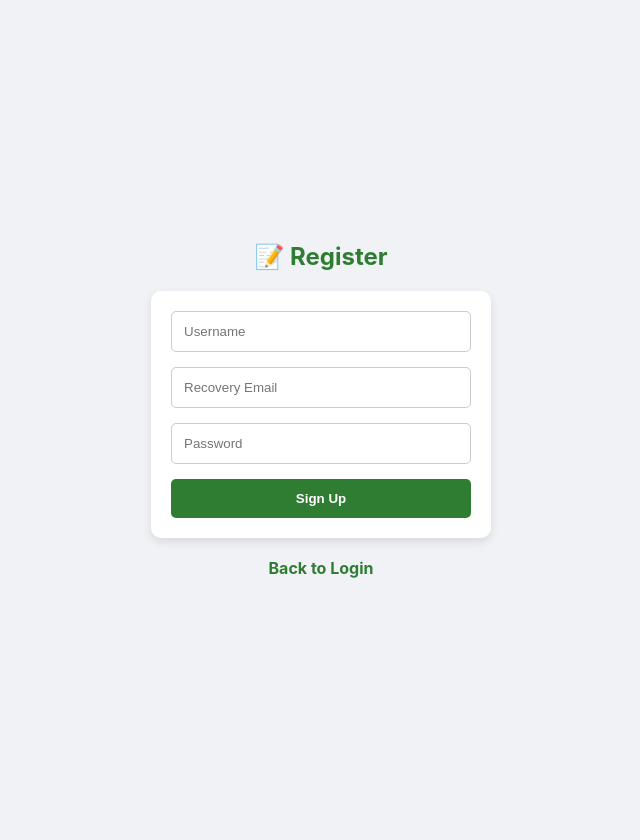
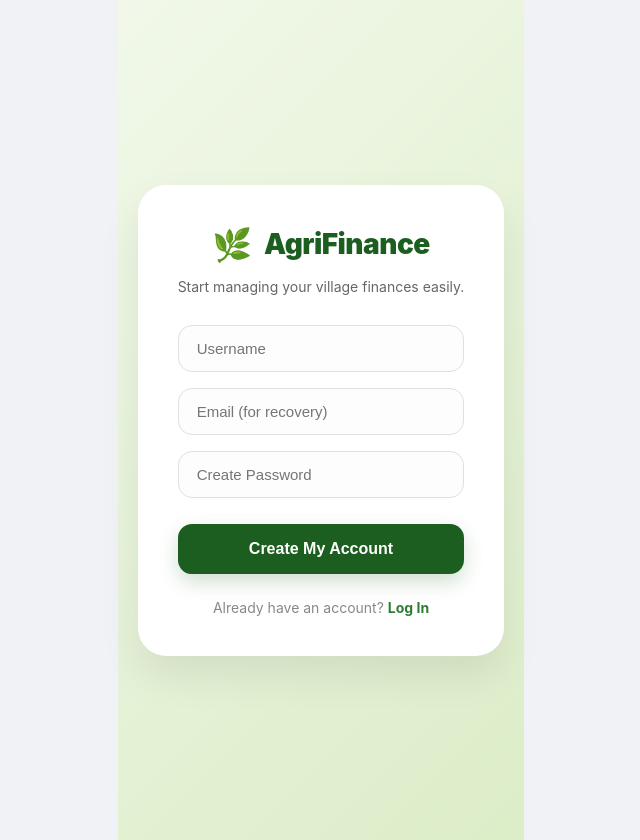
Before and after one commit to HAKR1K/agri-finance-v2, a React (Vite) app in the folder frontend/: page /register in a window 1280 px wide. Shown: the whole page, without its empty margins (319-959 px from the left). Before the commit the page ends 800 px from the top, so only its background shows below. Built offline with nearby package versions, Linux system fonts and the light colour scheme.

Commit message:
feat: Login and resgistre UI updations

```diff
--- a/frontend/src/components/Login.jsx
+++ b/frontend/src/components/Login.jsx
@@ -1,43 +1,110 @@
 import { useState } from 'react';
 import { useNavigate, Link } from 'react-router-dom';
 import axios from 'axios';
-import { API_BASE_URL } from '../config'; // 🔗 Uses central config
+import { API_BASE_URL } from '../config';
 
 const Login = () => {
   const [username, setUsername] = useState('');
   const [password, setPassword] = useState('');
+  const [loading, setLoading] = useState(false);
   const navigate = useNavigate();
 
   const handleLogin = async (e) => {
     e.preventDefault();
+    setLoading(true);
     try {
-      // ✅ Now uses secure API URL
       const res = await axios.post(`${API_BASE_URL}/auth/login`, { username, password });
-
       localStorage.setItem('token', res.data.token);
       localStorage.setItem('user', JSON.stringify(res.data.user));
       navigate('/');
     } catch (err) {
       alert(err.response?.data?.error || 'Login failed');
+    } finally {
+      setLoading(false);
+    }
+  };
+
+  const styles = {
+    container: {
+      height: "100vh",
+      display: "flex",
+      justifyContent: "center",
+      alignItems: "center",
+      background: "linear-gradient(135deg, #E8F5E9 0%, #C8E6C9 100%)",
+      fontFamily: "'Inter', sans-serif",
+      padding: "20px"
+    },
+    card: {
+      background: "rgba(255, 255, 255, 0.98)",
+      padding: "40px",
+      borderRadius: "28px",
+      boxShadow: "0 20px 40px rgba(0,0,0,0.08)",
+      width: "100%",
+      maxWidth: "400px",
+      textAlign: "center"
+    },
+    // Flex container for horizontal logo and text
+    headerSection: {
+      display: "flex",
+      alignItems: "center",
+      justifyContent: "center",
+      gap: "12px",
+      marginBottom: "10px"
+    },
+    brandName: {
+      color: "#1B5E20",
+      margin: 0,
+      fontWeight: "900",
+      fontSize: "28px",
+      letterSpacing: "-0.5px"
+    },
+    input: {
+      padding: "16px",
+      borderRadius: "14px",
+      border: "1.5px solid #E0E0E0",
+      fontSize: "16px",
+      backgroundColor: "#F9F9F9",
+      outline: "none",
+      width: "100%",
+      boxSizing: "border-box",
+      transition: "0.2s border-color"
+    },
+    button: {
+      padding: "16px",
+      background: "#2E7D32",
+      color: "white",
+      border: "none",
+      borderRadius: "14px",
+      fontSize: "16px",
+      fontWeight: "800",
+      cursor: "pointer",
+      boxShadow: "0 8px 16px rgba(46, 125, 50, 0.24)",
+      marginTop: "10px"
     }
   };
 
   return (
-    <div style={{ height: "100vh", display: "flex", flexDirection:"column", justifyContent: "center", alignItems: "center", backgroundColor: "#f0f2f5" }}>
+    <div style={styles.container}>
+      <div style={styles.card}>
 
-      <div style={{ background: "white", padding: "30px", borderRadius: "10px", boxShadow: "0 4px 15px rgba(0,0,0,0.1)", textAlign: "center", width: "300px" }}>
+        {/* 🌿 Horizontal Logo Section */}
+        <div style={styles.headerSection}>
+          <span style={{ fontSize: "32px" }}>🌿</span>
+          <h2 style={styles.brandName}>AgriFinance</h2>
+        </div>
 
-        <h2 style={{ color: "#2E7D32", marginBottom: "20px" }}>🌾 AgriFinance Login</h2>
+        <p style={{ color: "#666", marginBottom: "30px", fontSize: "14px" }}>
+          Welcome back! Please login to your account.
+        </p>
 
-        <form onSubmit={handleLogin} style={{ display: "flex", flexDirection: "column", gap: "15px" }}>
-
+        <form onSubmit={handleLogin} style={{ display: "flex", flexDirection: "column", gap: "18px" }}>
           <input
             type="text"
             placeholder="Username"
             value={username}
             onChange={(e) => setUsername(e.target.value)}
             required
-            style={{ padding: "12px", borderRadius: "5px", border: "1px solid #ccc" }}
+            style={styles.input}
           />
 
           <input
@@ -46,19 +113,18 @@ const Login = () => {
             value={password}
             onChange={(e) => setPassword(e.target.value)}
             required
-            style={{ padding: "12px", borderRadius: "5px", border: "1px solid #ccc" }}
+            style={styles.input}
           />
 
-          <button type="submit" style={{ padding: "12px", background: "#2E7D32", color: "white", border: "none", borderRadius: "5px", fontSize: "16px", fontWeight: "bold", cursor: "pointer" }}>
-            Login
+          <button type="submit" disabled={loading} style={styles.button}>
+            {loading ? "Authenticating..." : "Login to Dashboard"}
           </button>
         </form>
 
-        <div style={{ marginTop: "15px", display: "flex", justifyContent: "space-between", fontSize: "14px" }}>
-            <Link to="/forgot-password" style={{ color: "#666", textDecoration: "none" }}>Forgot Password?</Link>
-            <Link to="/register" style={{ color: "#2E7D32", fontWeight: "bold", textDecoration: "none" }}>Register</Link>
+        <div style={{ marginTop: "30px", display: "flex", justifyContent: "space-between", fontSize: "14px" }}>
+            <Link to="/forgot-password" style={{ color: "#888", textDecoration: "none" }}>Forgot Password?</Link>
+            <Link to="/register" style={{ color: "#2E7D32", fontWeight: "bold", textDecoration: "none" }}>Create Account</Link>
         </div>
-
       </div>
     </div>
   );
--- a/frontend/src/components/Register.jsx
+++ b/frontend/src/components/Register.jsx
@@ -1,67 +1,140 @@
 import { useState } from 'react';
 import { useNavigate, Link } from 'react-router-dom';
 import axios from 'axios';
-import { API_BASE_URL } from '../config'; // 🔗 Uses central config
+import { API_BASE_URL } from '../config';
 
 const Register = () => {
   const [username, setUsername] = useState('');
   const [email, setEmail] = useState('');
   const [password, setPassword] = useState('');
+  const [loading, setLoading] = useState(false);
   const navigate = useNavigate();
 
   const handleRegister = async (e) => {
     e.preventDefault();
+    setLoading(true);
     try {
-      // ✅ Now uses secure API URL
       await axios.post(`${API_BASE_URL}/auth/register`, { username, email, password });
       alert("✅ Registered Successfully! Please Login.");
       navigate('/login');
     } catch (error) {
-      const msg = error.response?.data?.error || "Error registering";
-      alert("❌ " + msg);
+      alert("❌ " + (error.response?.data?.error || "Error registering"));
+    } finally {
+      setLoading(false);
+    }
+  };
+
+  const styles = {
+    container: {
+      height: "100vh",
+      display: "flex",
+      justifyContent: "center",
+      alignItems: "center",
+      background: "linear-gradient(135deg, #F1F8E9 0%, #DCEDC8 100%)",
+      fontFamily: "'Inter', sans-serif",
+      padding: "20px"
+    },
+    card: {
+      background: "white",
+      padding: "40px",
+      borderRadius: "28px",
+      boxShadow: "0 20px 40px rgba(0,0,0,0.08)",
+      width: "100%",
+      maxWidth: "400px",
+      textAlign: "center"
+    },
+    // New Brand Container for Side-by-Side Logo
+    brandContainer: {
+      display: "flex",
+      alignItems: "center",
+      justifyContent: "center",
+      gap: "12px",
+      marginBottom: "10px"
+    },
+    brandName: {
+      color: "#1B5E20",
+      margin: 0,
+      fontWeight: "900",
+      fontSize: "28px",
+      letterSpacing: "-0.5px"
+    },
+    input: {
+      padding: "14px 18px",
+      borderRadius: "14px",
+      border: "1.5px solid #E0E0E0",
+      fontSize: "15px",
+      backgroundColor: "#FDFDFD",
+      outline: "none",
+      transition: "0.2s border-color",
+      width: "100%",
+      boxSizing: "border-box"
+    },
+    button: {
+      padding: "16px",
+      backgroundColor: "#1B5E20",
+      color: "white",
+      border: "none",
+      borderRadius: "14px",
+      fontWeight: "800",
+      fontSize: "16px",
+      cursor: "pointer",
+      boxShadow: "0 8px 20px rgba(27, 94, 32, 0.2)",
+      marginTop: "10px"
     }
   };
 
   return (
-    <div style={{ height: "100vh", display: "flex", flexDirection:"column", justifyContent: "center", alignItems: "center", backgroundColor: "#f0f2f5" }}>
-        <h2 style={{ color: "#2E7D32" }}>📝 Register</h2>
+    <div style={styles.container}>
+      <div style={styles.card}>
 
-        <form onSubmit={handleRegister} style={{ display:"flex", flexDirection:"column", gap:"15px", width:"300px", padding: "20px", background: "white", borderRadius: "10px", boxShadow: "0 4px 10px rgba(0,0,0,0.1)" }}>
+        {/* 🌿 Logo and Brand Side-by-Side */}
+        <div style={styles.brandContainer}>
+            <span style={{ fontSize: "32px" }}>🌿</span>
+            <h2 style={styles.brandName}>AgriFinance</h2>
+        </div>
 
+        <p style={{ color: "#666", marginBottom: "30px", fontSize: "14px" }}>
+            Start managing your village finances easily.
+        </p>
+
+        <form onSubmit={handleRegister} style={{ display:"flex", flexDirection:"column", gap:"16px" }}>
             <input
               type="text"
               placeholder="Username"
               value={username}
               onChange={e=>setUsername(e.target.value)}
               required
-              style={{padding:"12px", border: "1px solid #ccc", borderRadius: "5px"}}
+              style={styles.input}
             />
 
             <input
               type="email"
-              placeholder="Recovery Email"
+              placeholder="Email (for recovery)"
               value={email}
               onChange={e=>setEmail(e.target.value)}
               required
-              style={{padding:"12px", border: "1px solid #ccc", borderRadius: "5px"}}
+              style={styles.input}
             />
 
             <input
               type="password"
-              placeholder="Password"
+              placeholder="Create Password"
               value={password}
               onChange={e=>setPassword(e.target.value)}
               required
-              style={{padding:"12px", border: "1px solid #ccc", borderRadius: "5px"}}
+              style={styles.input}
             />
 
-            <button type="submit" style={{padding:"12px", backgroundColor:"#2E7D32", color:"white", border:"none", borderRadius: "5px", fontWeight: "bold", cursor: "pointer"}}>
-              Sign Up
+            <button type="submit" disabled={loading} style={styles.button}>
+              {loading ? "Creating Account..." : "Create My Account"}
             </button>
         </form>
 
-        <br/>
-        <Link to="/login" style={{ color: "#2E7D32", fontWeight: "bold", textDecoration: "none" }}>Back to Login</Link>
+        <div style={{ marginTop: "25px", fontSize: "14px" }}>
+          <span style={{ color: "#888" }}>Already have an account? </span>
+          <Link to="/login" style={{ color: "#2E7D32", fontWeight: "bold", textDecoration: "none" }}>Log In</Link>
+        </div>
+      </div>
     </div>
   );
 };
```
